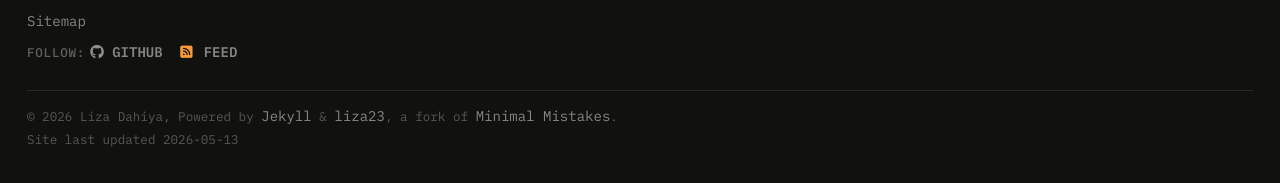
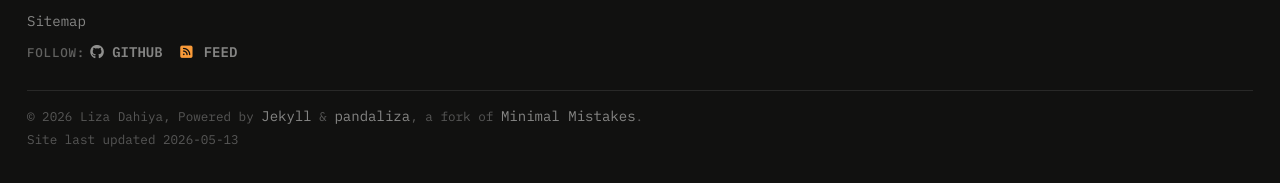
Before and after one commit to Liza23/liza23.github.io, a Jekyll site: the page built from _pages/about.html, in a window 1280 px wide and 900 px high, scrolled down 537 px. Shown: the part 714-897 px from the top of the window. Built offline with Jekyll 4.4.1, drawn with Linux system fonts in a browser that asks for light colours; some web fonts are replaced.

Commit message:
added pandliza changes

```diff
--- a/_config.yml
+++ b/_config.yml
@@ -12,16 +12,16 @@
 title_separator          : "-"
 name                     : &name "Liza Dahiya"
 description              : &description "Researcher working at Honda RnD"
-url                      : https://liza23.github.io # the base hostname & protocol for your site e.g. "https://[your GitHub username].github.io"
+url                      : https://pandaliza.github.io # the base hostname & protocol for your site e.g. "https://[your GitHub username].github.io"
 baseurl                  : "" # the subpath of your site, e.g. "/blog"
-repository               : "liza23/liza23.github.io"
+repository               : "pandaliza/pandaliza.github.io"
 
 # Site Author - The following control what appear as part of the author content on the side bar.
 #               If a field is blank the icon and link will not appear, otherwise it will be shown.
 #               Additional customization can be done by editing /_includes/author-profile.html
 author:
   # Biographic information
-  avatar           : "https://liza23.github.io/images/profile.jpg"
+  avatar           : "https://pandaliza.github.io/images/profile.jpg"
   name             : "Liza Dahiya"
   pronouns         : # example: "she/her"
   bio              : ""
@@ -44,7 +44,7 @@
   bitbucket        : # Username - Update with your username on the site
   codepen          : # Username
   dribbble         : # Username
-  github           : "liza23"
+  github           : "pandaliza"
   kaggle           : # Username
   stackoverflow    : # User number or user number and name (i.e., use "1" or "1/jeff-atwood")
 
--- a/_includes/footer.html
+++ b/_includes/footer.html
@@ -20,6 +20,6 @@
 {% endif %}
 
 <div class="page__footer-copyright">
-  &copy; {{ site.time | date: '%Y' }} {{ site.name | default: site.title }}, {{ site.data.ui-text[site.locale].powered_by | default: "Powered by" }} <a href="http://jekyllrb.com" rel="nofollow">Jekyll</a> &amp; <a href="https://github.com/liza23/liza23.github.io">liza23</a>, a fork of <a href="https://mademistakes.com/work/minimal-mistakes-jekyll-theme/" rel="nofollow">Minimal Mistakes</a>.<br />
+  &copy; {{ site.time | date: '%Y' }} {{ site.name | default: site.title }}, {{ site.data.ui-text[site.locale].powered_by | default: "Powered by" }} <a href="http://jekyllrb.com" rel="nofollow">Jekyll</a> &amp; <a href="https://github.com/pandaliza/pandaliza.github.io">pandaliza</a>, a fork of <a href="https://mademistakes.com/work/minimal-mistakes-jekyll-theme/" rel="nofollow">Minimal Mistakes</a>.<br />
   Site last updated {{ "now" | date: '%Y-%m-%d' %}}
 </div>
--- a/package.json
+++ b/package.json
@@ -4,7 +4,7 @@
   "description": "Academic Pages Mistakes Jekyll theme npm build scripts",
   "repository": {
     "type": "git",
-    "url": "https://github.com/liza23/liza23.github.io"
+    "url": "https://github.com/pandaliza/pandaliza.github.io"
   },
   "keywords": [
     "jekyll",
@@ -17,9 +17,9 @@
   ],
   "license": "MIT",
   "bugs": {
-    "url": "https://github.com/liza23/liza23.github.io/issues"
+    "url": "https://github.com/pandaliza/pandaliza.github.io/issues"
   },
-  "homepage": "https://github.com/liza23/liza23.github.io",
+  "homepage": "https://github.com/pandaliza/pandaliza.github.io",
   "engines": {
     "node": ">= 0.10.0"
   },
```
